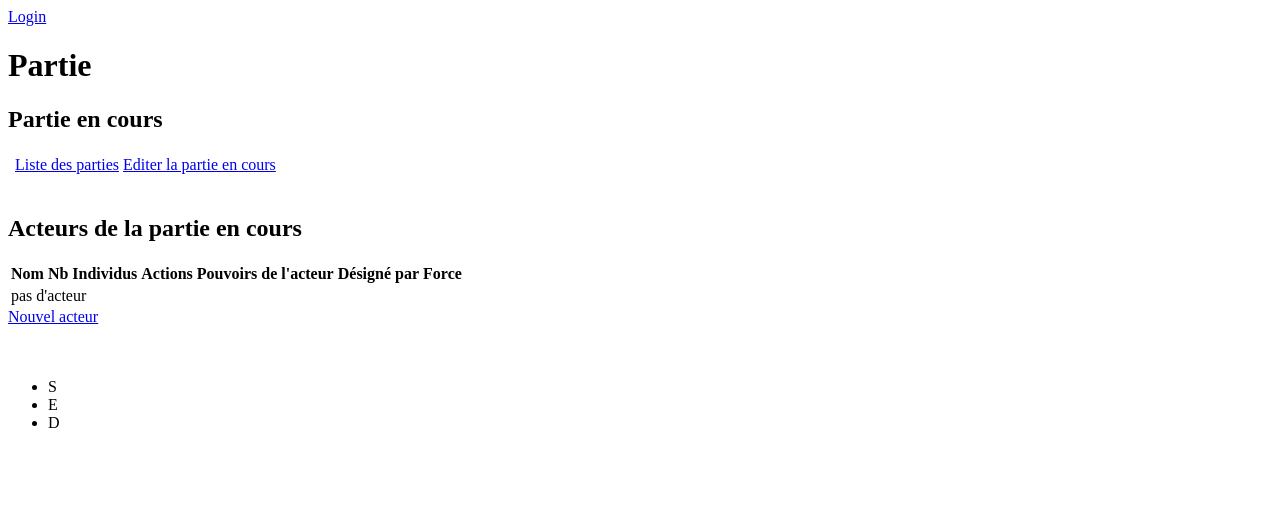
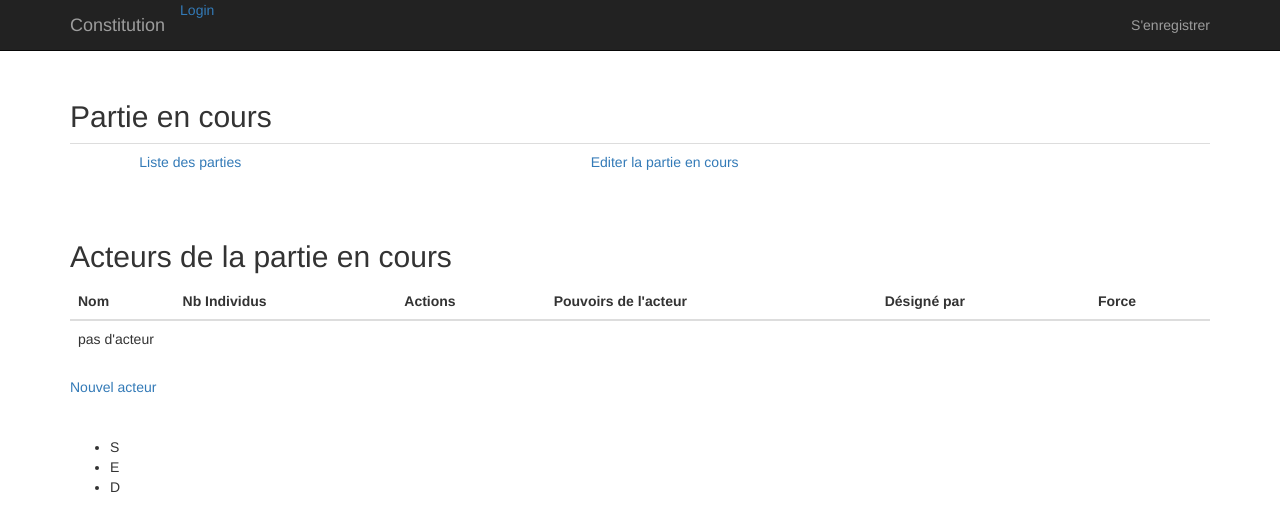
Before and after one commit to LucHuet/Constitution, a Symfony app: template templates/partie/show.html.twig in a window 1280 px wide. Shown: the top 531 px of the page. Run offline with Twig, Linux system fonts and the light colour scheme; the template is opened without the code that fills it, so the values that code supplies are empty; some libraries are stand-ins or nearby versions.

Commit message:
Mise en place de bootstrap

```diff
--- /dev/null
+++ b/public/css/main.css
@@ -0,0 +1,3 @@
+.main-content {
+    margin-top: 80px;
+}
--- a/templates/base.html.twig
+++ b/templates/base.html.twig
@@ -2,38 +2,86 @@
 <html>
 <head>
     <meta charset="UTF-8">
-        <title>{% block title %}Welcome!{% endblock %}</title>
-        {% block stylesheets %}{% endblock %}
+
+    <title>{% block title %}Consitution!{% endblock %}</title>
+
+    {% block stylesheets %}
+      <link href="https://netdna.bootstrapcdn.com/bootstrap/3.3.7/css/bootstrap.min.css" rel="stylesheet" />
+      <link href="https://maxcdn.bootstrapcdn.com/font-awesome/4.7.0/css/font-awesome.min.css" rel="stylesheet" integrity="sha384-wvfXpqpZZVQGK6TAh5PVlGOfQNHSoD2xbE+QkPxCAFlNEevoEH3Sl0sibVcOQVnN" crossorigin="anonymous" />
+      <link href="{{ asset('css/main.css') }}" rel="stylesheet" />
+    {% endblock %}
+
 </head>
 <body>
+
 {% block header %}
-          <div class="header">
-            <div class="header-right">
+  <div class="navbar navbar-inverse navbar-fixed-top" role="navigation">
+      <div class="container">
+          <div class="navbar-header">
+              <a class="navbar-brand" href="">Constitution</a>
+          </div>
+          <div class="navbar-nav">
             {% if app.user %}
-               <a href="{{ path('logout') }}"> <class="button">Logout</a>
-               <a href="{{ path('partie_new') }}"> <class="button">Créer une partie</a>
-               <a>Utilisateur : {{ app.user.username }}</a>
                {% if app.session.get('partieCourante') is not null %}
-                   <a href="{{ path('partie_show', {'id':app.session.get('partieCourante').id}) }}">Partie en cours : {{app.session.get('partieCourante').nom}}</a>
-                   <a href="{{ path('partie_liste') }}">Changer de partie</a>
+                   <a class="navbar-brand" href="{{ path('partie_show', {'id':app.session.get('partieCourante').id}) }}">Partie en cours : {{app.session.get('partieCourante').nom}}</a>
+                   <a class="navbar-brand" href="{{ path('partie_liste') }}">Changer de partie</a>
                {% endif %}
             {% endif %}
             {% if not app.user %}
                <a href="{{ path('login') }}"> <class="button">Login</a>
             {% endif %}
           </div>
+          <div class="navbar-collapse collapse">
+              {% if is_granted("IS_AUTHENTICATED_REMEMBERED") %}
+                  <ul class="nav navbar-nav navbar-right">
+                      <li class="drop-down">
+                          <a href="#" class="dropdown-toggle" data-toggle="dropdown" role="button" aria-haspopup="true" aria-expanded="false"><span class="fa fa-user"></span> <strong>{{ app.user.username }}</strong> <span class="caret"></span></a>
+                          <ul class="dropdown-menu">
+                              <li>
+                                  <a href="{{ path('partie_new') }}">
+                                      <span class="fa fa-child"></span>
+                                      Nouvelle partie
+                              </li>
+                              <li>
+                                  <a href="{{ path('logout') }}">
+                                      <span class="fa fa-sign-out"></span>
+                                      Se déconnecter
+                                  </a>
+                              </li>
+                          </ul>
+                      </li>
+                  </ul>
+              {% else %}
+                  <ul class="nav navbar-nav navbar-right">
+                      <li>
+                          <a href="{{ path('user_registration') }}">
+                              S'enregistrer
+                          </a>
+                      </li>
+                  </ul>
+              {% endif %}
+
+          </div>
+          <!--/.navbar-collapse -->
+      </div>
   </div>
 {% endblock %}
 
-        {% for label, messages in app.flashes %}
+<div class="container main-content">
+  {% for type, messages in app.session.flashbag.all() %}
     {% for message in messages %}
-                <div class="alert alert-{{ label }}">
+        <div class="flash-{{ type }} alert alert-info">
             {{ message }}
         </div>
     {% endfor %}
   {% endfor %}
+  {% block body %}{% endblock %}
+</div>
 
-        {% block body %}{% endblock %}
-        {% block javascripts %}{% endblock %}
+    {% block javascripts %}
+      <script src="https://code.jquery.com/jquery-3.1.1.min.js" integrity="sha256-hVVnYaiADRTO2PzUGmuLJr8BLUSjGIZsDYGmIJLv2b8=" crossorigin="anonymous"></script>
+      <script src="https://maxcdn.bootstrapcdn.com/bootstrap/3.3.7/js/bootstrap.min.js" integrity="sha384-Tc5IQib027qvyjSMfHjOMaLkfuWVxZxUPnCJA7l2mCWNIpG9mGCD8wGNIcPD7Txa" crossorigin="anonymous"></script>
+    {% endblock %}
+
 </body>
 </html>
--- a/templates/partie/show.html.twig
+++ b/templates/partie/show.html.twig
@@ -3,7 +3,6 @@
 {% block title %}Partie{% endblock %}
 
 {% block body %}
-    <h1>Partie</h1>
     <h2>Partie en cours</h2>
     <table class="table">
         <tbody>
```
Lines whose indentation alone changed are shown as unchanged.
